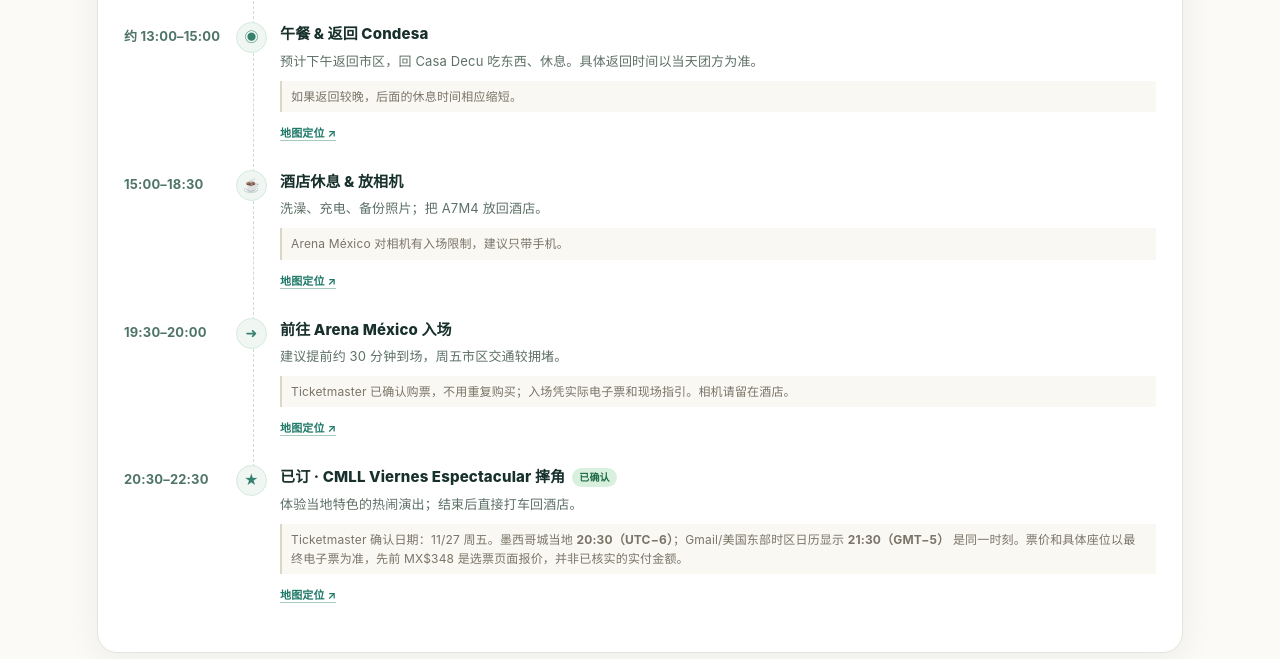
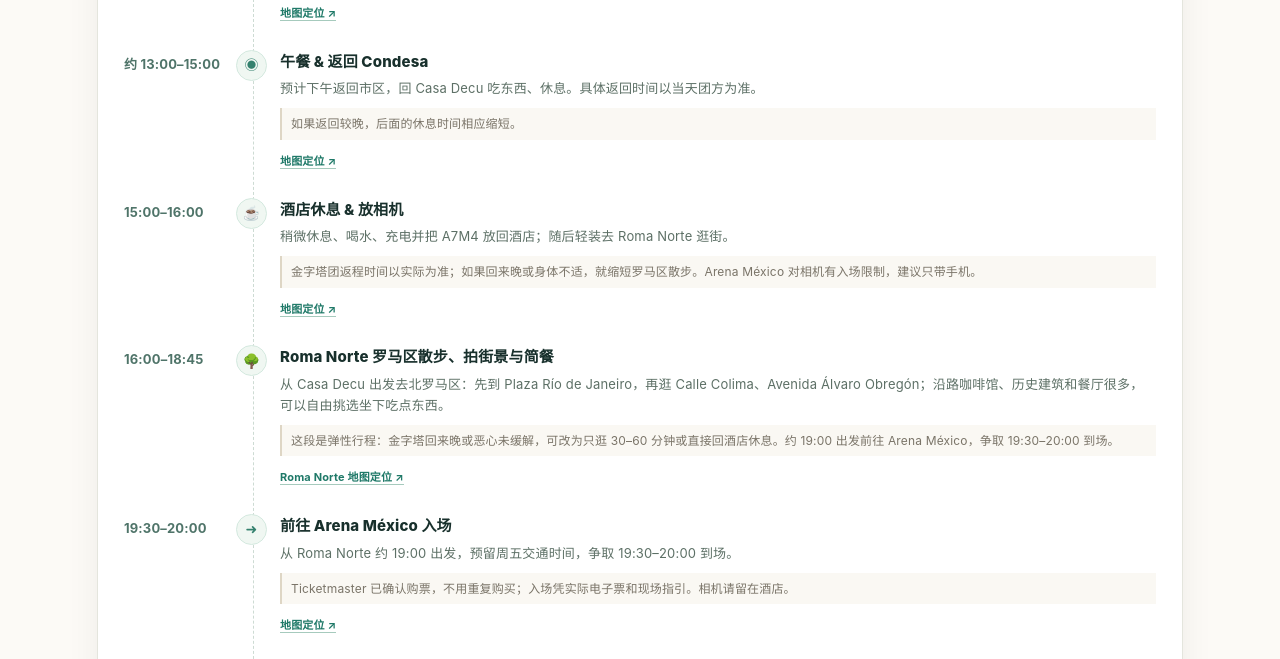
Before and after one commit to ngbdsb-personal/mexico-trip-2026, a plain HTML site: page index.html in a window 1280 px wide. Shown: the part 2692-3351 px from the top of the page. Drawn offline with Linux system fonts and the light colour scheme.

Commit message:
Add Roma Norte afternoon stroll after Teotihuacan before lucha libre

```diff
--- a/index.html
+++ b/index.html
@@ -89,7 +89,7 @@ main{padding-top:35px}.section-title{font-size:26px;font-weight:750;line-height:
 <section class="overview"><h2 class="section-title">五天节奏 <span style="font-size:14px;font-weight:500;color:#708178">/ Quick view</span></h2>
   <div class="day-strip">
    <a class="day-tile" href="#d26"><div class="date">THU · 26</div><div class="title">抵达 & 放松</div><div class="description">Condesa · 晚餐散步</div></a>
-   <a class="day-tile" href="#d27"><div class="date">FRI · 27</div><div class="title">金字塔 & 摔角</div><div class="description">Teotihuacán · Arena México</div></a>
+   <a class="day-tile" href="#d27"><div class="date">FRI · 27</div><div class="title">金字塔 & 摔角</div><div class="description">Teotihuacán · Roma Norte · Arena México</div></a>
    <a class="day-tile" href="#d28"><div class="date">SAT · 28</div><div class="title">南城慢逛</div><div class="description">蓝房子外观 · 周六市集</div></a>
    <a class="day-tile" href="#d29"><div class="date">SUN · 29</div><div class="title">博物馆 & 老城</div><div class="description">人类学馆 · 独立天使 · 大神庙</div></a>
    <a class="day-tile" href="#d30"><div class="date">MON · 30</div><div class="title">早餐 & 返程</div><div class="description">Nápoles · MEX 机场</div></a>
@@ -127,8 +127,8 @@ main{padding-top:35px}.section-title{font-size:26px;font-weight:750;line-height:
     </section>
 <section class="day-section" id="d27" data-day="d27">
       <div class="day-heading"><div class="day-number gold"><span>2026 · NOV</span><b>27</b></div>
-      <div class="day-heading-text"><div class="eyebrow">周五 · 遗址 + 现场表演</div><h2>金字塔 & 摔角</h2><p>两项活动均已确认：07:35 在 Av. Michoacán 27 集合参加 Paseos Olmedo 早班团；20:30 看 CMLL 摔角。</p></div>
-      <a class="route-btn" target="_blank" rel="noopener noreferrer" href="https://www.google.com/maps/dir/?api=1&amp;travelmode=driving&amp;origin=Casa%20Decu%2C%20Culiac%C3%A1n%2010%2C%20Ciudad%20de%20M%C3%A9xico&amp;destination=Arena%20M%C3%A9xico%2C%20Dr.%20Lavista%20197%2C%20Ciudad%20de%20M%C3%A9xico&amp;waypoints=Av.%20Michoac%C3%A1n%2027%2C%20Hip%C3%B3dromo%2C%20Ciudad%20de%20M%C3%A9xico%7CTeotihuacan%20Archaeological%20Zone%2C%20Estado%20de%20M%C3%A9xico%7CCasa%20Decu%2C%20Ciudad%20de%20M%C3%A9xico"><svg viewBox="0 0 24 24" aria-hidden="true"><path d="M6 19a3 3 0 1 0 0-6 3 3 0 0 0 0 6Zm12-8a3 3 0 1 0 0-6 3 3 0 0 0 0 6ZM6 13V8a4 4 0 0 1 4-4h4m-4 0-2-2m2 2-2 2"/></svg>当天路线 ↗</a></div>
+      <div class="day-heading-text"><div class="eyebrow">周五 · 遗址 + 现场表演</div><h2>金字塔 · 罗马区 · 摔角</h2><p>07:35 金字塔团；下午返回 Casa Decu 稍作休息后，16:00–18:45 逛 Roma Norte；20:30 看已订好的 CMLL 摔角。下午活动随团车返程和体力弹性调整。</p></div>
+      <a class="route-btn" target="_blank" rel="noopener noreferrer" href="https://www.google.com/maps/dir/?api=1&amp;travelmode=driving&amp;origin=Casa%20Decu%2C%20Culiac%C3%A1n%2010%2C%20Ciudad%20de%20M%C3%A9xico&amp;destination=Arena%20M%C3%A9xico%2C%20Dr.%20Lavista%20197%2C%20Ciudad%20de%20M%C3%A9xico&amp;waypoints=Av.%20Michoac%C3%A1n%2027%2C%20Hip%C3%B3dromo%2C%20Ciudad%20de%20M%C3%A9xico%7CTeotihuacan%20Archaeological%20Zone%2C%20Estado%20de%20M%C3%A9xico%7CCasa%20Decu%2C%20Ciudad%20de%20M%C3%A9xico%7CPlaza%20R%C3%ADo%20de%20Janeiro%2C%20Roma%20Norte%2C%20Ciudad%20de%20M%C3%A9xico"><svg viewBox="0 0 24 24" aria-hidden="true"><path d="M6 19a3 3 0 1 0 0-6 3 3 0 0 0 0 6Zm12-8a3 3 0 1 0 0-6 3 3 0 0 0 0 6ZM6 13V8a4 4 0 0 1 4-4h4m-4 0-2-2m2 2-2 2"/></svg>当天路线 ↗</a></div>
       <ol class="timeline"><li class="stop">
          <div class="stop-time">07:05–07:20</div>
          <div class="stop-node">➜</div>
@@ -160,17 +160,24 @@ main{padding-top:35px}.section-title{font-size:26px;font-weight:750;line-height:
            <div class="stop-note">如果返回较晚，后面的休息时间相应缩短。</div><a class="go-link" href="https://www.google.com/maps/search/?api=1&amp;query=Casa%20Decu%2C%20Culiac%C3%A1n%2010%2C%20Hip%C3%B3dromo%20Condesa%2C%20Ciudad%20de%20M%C3%A9xico" target="_blank" rel="noopener noreferrer">地图定位 <span aria-hidden="true">↗</span></a>
          </div>
         </li><li class="stop">
-         <div class="stop-time">15:00–18:30</div>
+         <div class="stop-time">15:00–16:00</div>
          <div class="stop-node">☕</div>
          <div class="stop-body"><div class="stop-heading"><strong>酒店休息 &amp; 放相机</strong></div>
-           <p>洗澡、充电、备份照片；把 A7M4 放回酒店。</p>
-           <div class="stop-note">Arena México 对相机有入场限制，建议只带手机。</div><a class="go-link" href="https://www.google.com/maps/search/?api=1&amp;query=Casa%20Decu%2C%20Culiac%C3%A1n%2010%2C%20Hip%C3%B3dromo%20Condesa%2C%20Ciudad%20de%20M%C3%A9xico" target="_blank" rel="noopener noreferrer">地图定位 <span aria-hidden="true">↗</span></a>
+           <p>稍微休息、喝水、充电并把 A7M4 放回酒店；随后轻装去 Roma Norte 逛街。</p>
+           <div class="stop-note">金字塔团返程时间以实际为准；如果回来晚或身体不适，就缩短罗马区散步。Arena México 对相机有入场限制，建议只带手机。</div><a class="go-link" href="https://www.google.com/maps/search/?api=1&amp;query=Casa%20Decu%2C%20Culiac%C3%A1n%2010%2C%20Hip%C3%B3dromo%20Condesa%2C%20Ciudad%20de%20M%C3%A9xico" target="_blank" rel="noopener noreferrer">地图定位 <span aria-hidden="true">↗</span></a>
+         </div>
+        </li><li class="stop">
+         <div class="stop-time">16:00–18:45</div>
+         <div class="stop-node">🌳</div>
+         <div class="stop-body"><div class="stop-heading"><strong>Roma Norte 罗马区散步、拍街景与简餐</strong></div>
+           <p>从 Casa Decu 出发去北罗马区：先到 Plaza Río de Janeiro，再逛 Calle Colima、Avenida Álvaro Obregón；沿路咖啡馆、历史建筑和餐厅很多，可以自由挑选坐下吃点东西。</p>
+           <div class="stop-note">这段是弹性行程：金字塔回来晚或恶心未缓解，可改为只逛 30–60 分钟或直接回酒店休息。约 19:00 出发前往 Arena México，争取 19:30–20:00 到场。</div><a class="go-link" href="https://www.google.com/maps/search/?api=1&amp;query=Plaza%20R%C3%ADo%20de%20Janeiro%2C%20Roma%20Norte%2C%20Ciudad%20de%20M%C3%A9xico" target="_blank" rel="noopener noreferrer">Roma Norte 地图定位 <span aria-hidden="true">↗</span></a>
          </div>
         </li><li class="stop">
          <div class="stop-time">19:30–20:00</div>
          <div class="stop-node">➜</div>
          <div class="stop-body"><div class="stop-heading"><strong>前往 Arena México 入场</strong></div>
-           <p>建议提前约 30 分钟到场，周五市区交通较拥堵。</p>
+           <p>从 Roma Norte 约 19:00 出发，预留周五交通时间，争取 19:30–20:00 到场。</p>
            <div class="stop-note">Ticketmaster 已确认购票，不用重复购买；入场凭实际电子票和现场指引。相机请留在酒店。</div><a class="go-link" href="https://www.google.com/maps/search/?api=1&amp;query=Arena%20M%C3%A9xico%2C%20Dr.%20Lavista%20197%2C%20Ciudad%20de%20M%C3%A9xico" target="_blank" rel="noopener noreferrer">地图定位 <span aria-hidden="true">↗</span></a>
          </div>
         </li><li class="stop">
```
